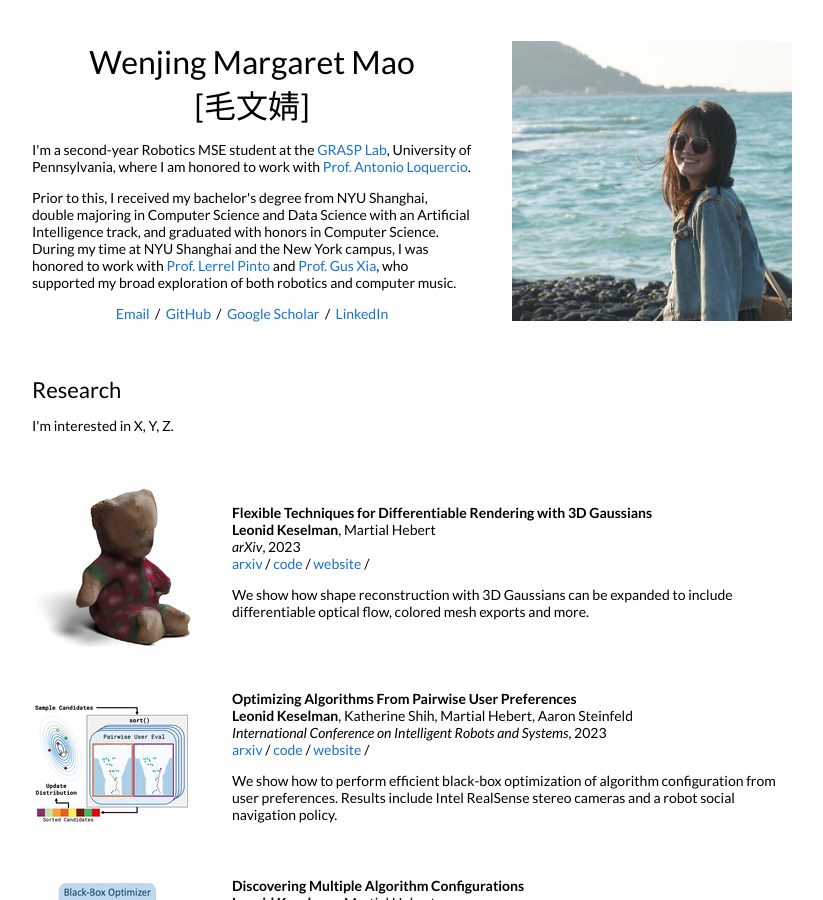
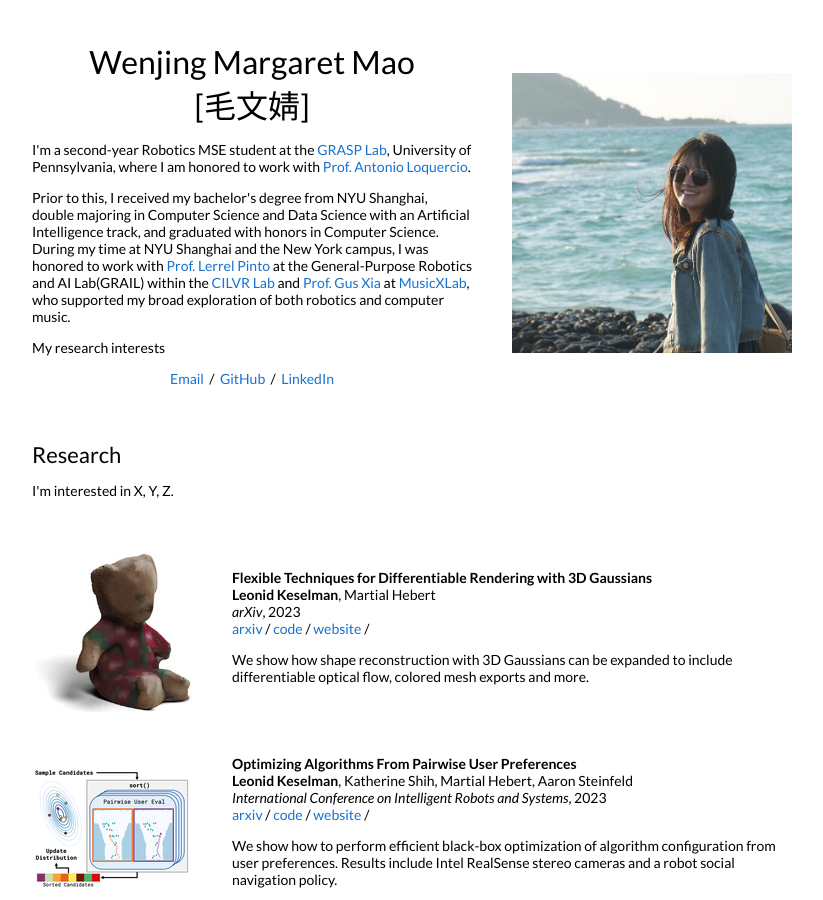
Before and after one commit to MargarettMao/MargarettMao.github.io, a Jekyll site: the page built from _posts/2023-08-28-3dgaussians.markdown, in a window 1280 px wide and 900 px high. Shown: the whole window, without its empty margins (228-1051 px from the left). Built offline with Jekyll 4.4.1, drawn with Linux system fonts in a browser that asks for light colours.

Commit message:
add intro

```diff
--- a/_layouts/default.html
+++ b/_layouts/default.html
@@ -38,16 +38,15 @@
               <p>I'm a second-year Robotics MSE student at the <a href="https://www.grasp.upenn.edu/">GRASP Lab</a>, University of Pennsylvania, where I am honored to work with <a href="https://antonilo.github.io/">Prof. Antonio Loquercio</a>.
               </p>
               <p>
-                Prior to this, I received my bachelor's degree from NYU Shanghai, double majoring in Computer Science and Data Science with an Artificial Intelligence track, and graduated with honors in Computer Science. During my time at NYU Shanghai and the New York campus, I was honored to work with <a href="https://www.lerrelpinto.com/">Prof. Lerrel Pinto</a> and <a href="https://mbzuai.ac.ae/study/faculty/dr-gus-xia/">Prof. Gus Xia</a>, who supported my broad exploration of both robotics and computer music.
+                Prior to this, I received my bachelor's degree from NYU Shanghai, double majoring in Computer Science and Data Science with an Artificial Intelligence track, and graduated with honors in Computer Science. During my time at NYU Shanghai and the New York campus, I was honored to work with <a href="https://www.lerrelpinto.com/">Prof. Lerrel Pinto</a> at the General-Purpose Robotics and AI Lab(GRAIL) within the <a href="https://wp.nyu.edu/cilvr/">CILVR Lab</a> and <a href="https://mbzuai.ac.ae/study/faculty/dr-gus-xia/">Prof. Gus Xia</a> at <a href="https://www.musicxlab.com/#/">MusicXLab</a>, who supported my broad exploration of both robotics and computer music.
               </p>
               <p>
-
+                My research interests
               </p>
               <p style="text-align:center">
                 <a target="_blank" href="https://mailhide.io/e/B8TyS"> Email</a> &nbsp;/&nbsp;
-                <a href="https://github.com/leonidk">GitHub</a> &nbsp;/&nbsp;
-                <a href="https://scholar.google.com/citations?user=GCYG4GoAAAAJ">Google Scholar</a> &nbsp;/&nbsp;
-                <a href="https://www.linkedin.com/in/lkeselman"> LinkedIn </a>
+                <a href="https://github.com/MargarettMao">GitHub</a> &nbsp;/&nbsp;
+                <a href="www.linkedin.com/in/wenjing-margaret-mao-30224b208"> LinkedIn </a>
               </p>
             </td>
             <td style="padding:2.5%;width:40%;max-width:40%">
```
